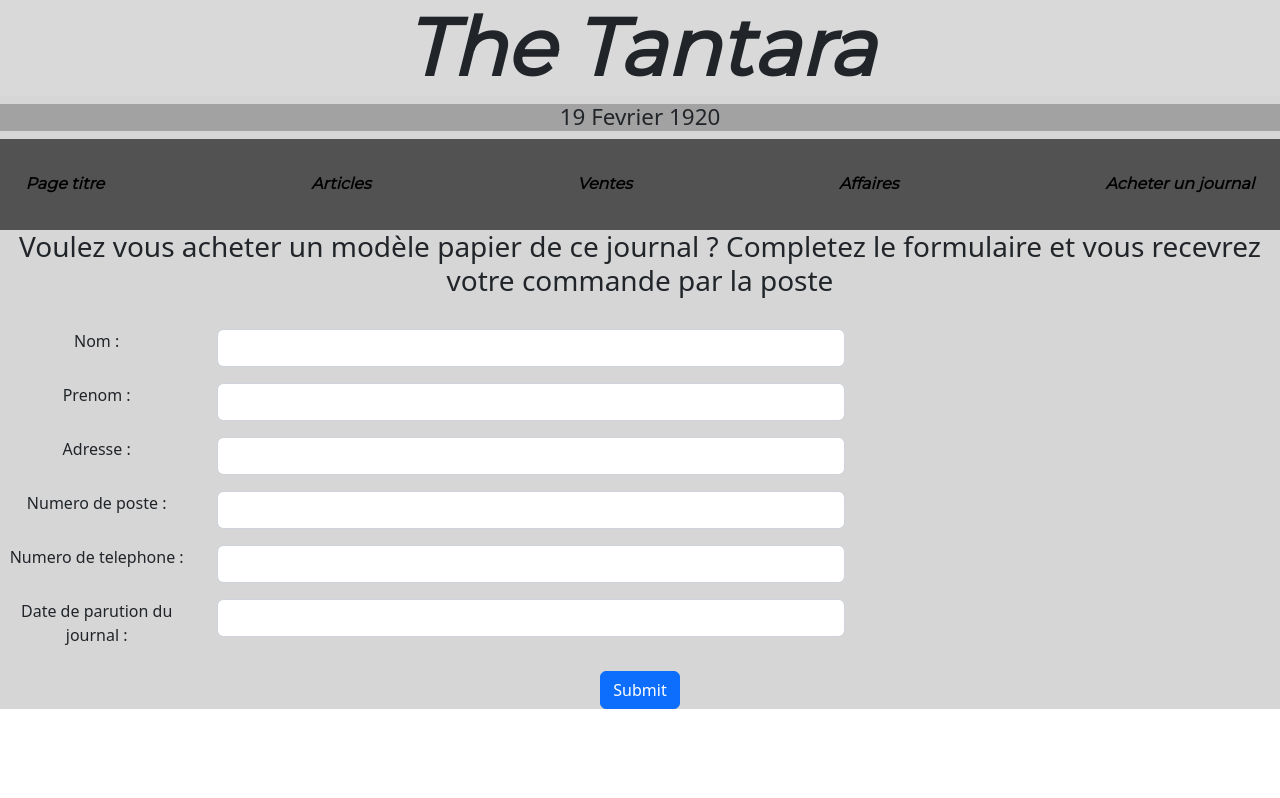
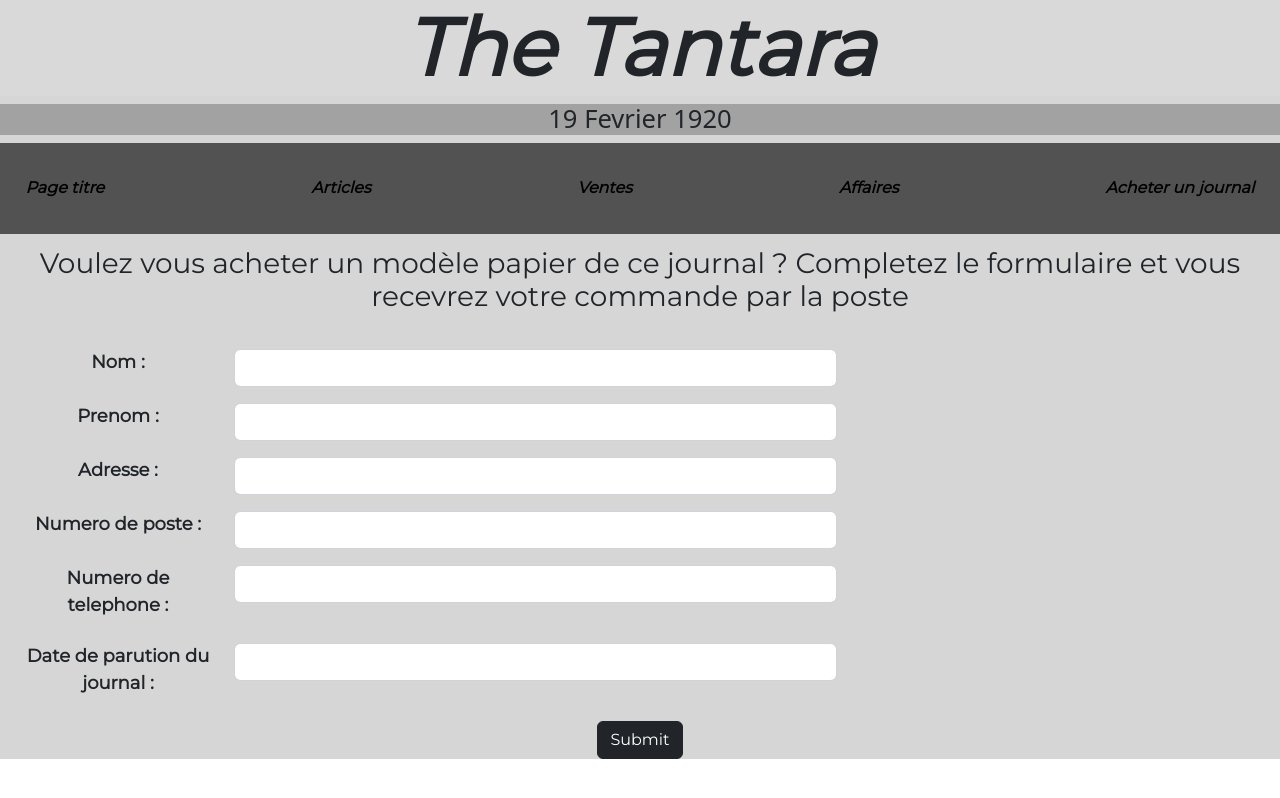
Before and after one commit to Foxmik0007/TheTantara, a React (Create React App) app: page /Acheter in a window 1280 px wide. Built offline with nearby package versions, Linux system fonts and the light colour scheme.

Commit message:
police update

```diff
--- a/src/App.css
+++ b/src/App.css
@@ -58,7 +58,7 @@
 }
 
 .header h4 {
-  font-size: 1.4em;
+  font-size: 1.6em;
   background-color:#a3a2a2;
 }
 
@@ -69,3 +69,14 @@
   font-weight: 800;
   font-style: italic;
 }
+
+.Affaires {
+  font-family: Montserrat;
+}
+
+.acheter {
+  font-size: large;
+  font-family: Montserrat;
+  margin: 1% 2%;
+
+}
--- a/src/components/Acheter.js
+++ b/src/components/Acheter.js
@@ -1,7 +1,9 @@
 import Form from 'react-bootstrap/Form'
 import Button from 'react-bootstrap/Button';
+import './../App.css';
 
 const Achat = () => {
+
     return (
         <div class="acheter">
             <h3>Voulez vous acheter un modèle papier de ce journal ? Completez le formulaire et vous recevrez votre commande par la poste</h3>
@@ -9,47 +11,47 @@ const Achat = () => {
             <Form>
                 <Form.Group className="mb-3" controlId="firstName">
                     <div class="row">
-                        <div class="col-2"> <Form.Label>Nom : </Form.Label></div>
+                        <div class="col-2"> <Form.Label> <b>Nom :</b> </Form.Label></div>
                         <div class="col-6"><Form.Control type="text" /></div>
                     </div>
                 </Form.Group>
 
                 <Form.Group className="mb-3" controlId="lastName">
                     <div class="row">
-                        <div class="col-2"> <Form.Label>Prenom : </Form.Label></div>
+                        <div class="col-2"> <Form.Label><b>Prenom : </b></Form.Label></div>
                         <div class="col-6"><Form.Control type="text"/></div>
                     </div>
                 </Form.Group>
 
                 <Form.Group className="mb-3" controlId="address">
                     <div class="row">
-                        <div class="col-2"> <Form.Label>Adresse : </Form.Label></div>
+                        <div class="col-2"> <Form.Label><b>Adresse : </b></Form.Label></div>
                         <div class="col-6"><Form.Control type="text"/></div>
                     </div>
                 </Form.Group>
 
                 <Form.Group className="mb-3" controlId="numeroPoste">
                     <div class="row">
-                        <div class="col-2"> <Form.Label>Numero de poste : </Form.Label></div>
+                        <div class="col-2"> <Form.Label><b>Numero de poste : </b></Form.Label></div>
                         <div class="col-6"><Form.Control type="text"/></div>
                     </div>
                 </Form.Group>
 
                 <Form.Group className="mb-3" controlId="phoneNumber">
                     <div class="row">
-                        <div class="col-2"> <Form.Label>Numero de telephone : </Form.Label></div>
+                        <div class="col-2"> <Form.Label><b>Numero de telephone : </b></Form.Label></div>
                         <div class="col-6"><Form.Control type="text"/></div>
                     </div>
                 </Form.Group>
 
                 <Form.Group className="mb-3" controlId="dateDeparution">
                     <div class="row">
-                        <div class="col-2"> <Form.Label>Date de parution du journal : </Form.Label></div>
+                        <div class="col-2"> <Form.Label><b>Date de parution du journal : </b></Form.Label></div>
                         <div class="col-6"><Form.Control type="text"/></div>
                     </div>
                 </Form.Group>
 
-                <Button variant="primary" type="submit">
+                <Button variant="dark" type="submit" >
                     Submit
                 </Button>
             </Form>
```
